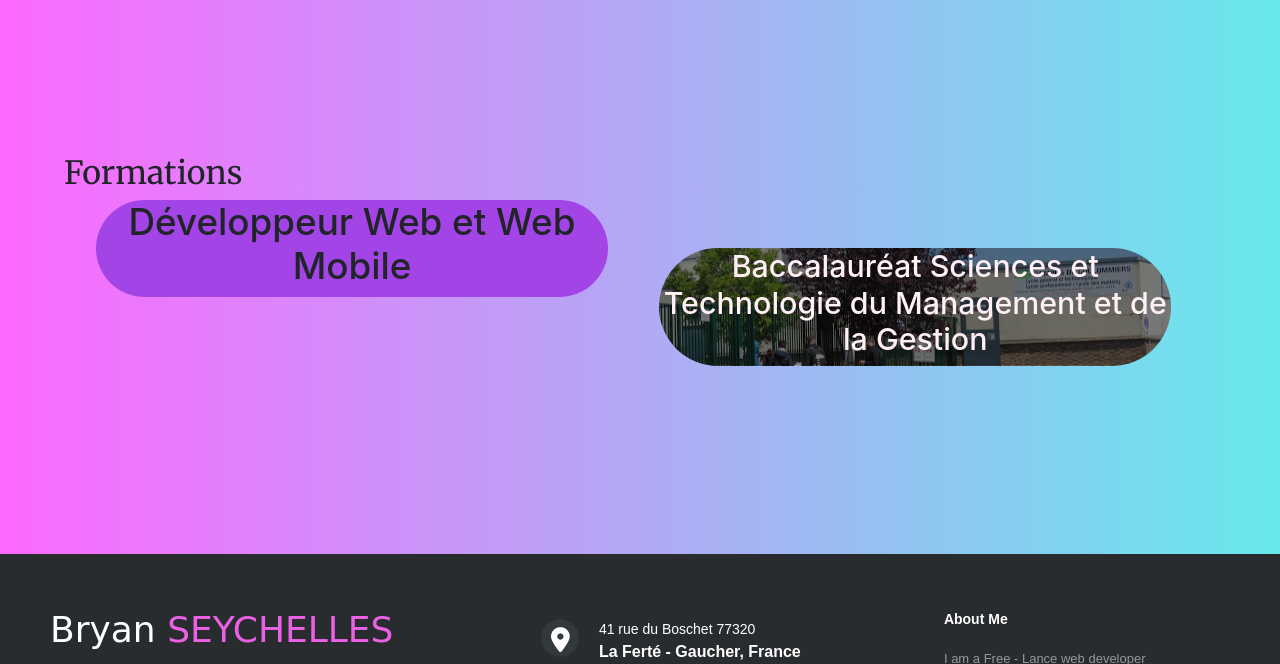
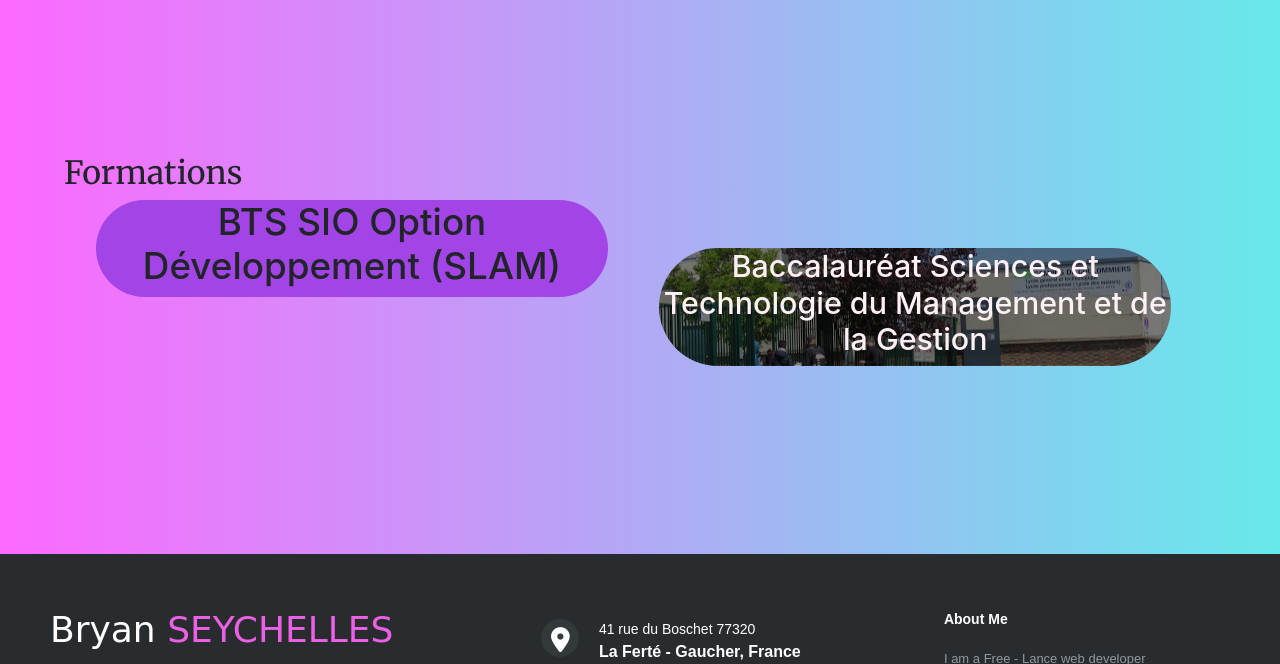
Before and after one commit to BryanSeychelles/BryanSeychelles.github.io, a plain HTML site: page index.html in a window 1280 px wide. Shown: the part 2098-2762 px from the top of the page. Drawn offline with nearby package versions, Linux system fonts and the light colour scheme.

Commit message:
modif front

```diff
--- a/index.html
+++ b/index.html
@@ -163,7 +163,7 @@
             <h2>Formations</h2>
         </div>
         <div id="dip_one" data-aos="fade-down-left">
-            <h1 style="font-size: 2.3em;"> Développeur Web et Web Mobile</h1>
+            <h1 style="font-size: 2.3em;"> BTS SIO Option Développement (SLAM)</h1>
             <div class="date"> <p> 30 OCTOBRE 2018 au 28 JUIN 2019 à Champs/Marne</p></div>
             <div class="descriptif">
             <p>Le titre professionnel DWWM – Développeur web et web mobile est inscrit au RNCP et équivalent à un niveau Bac +2 (niveau 5).
```
